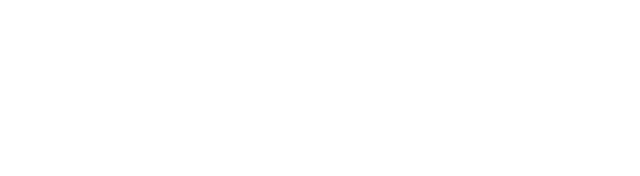
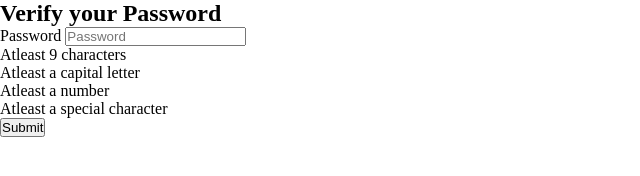
Before and after one commit to francesco-paolo-donofrio/kata-strong-password-validator, a plain HTML site: page index.html in a window 1280 px wide. Shown: the whole page, without its empty margins (0-640 px from the left). Drawn offline with Linux system fonts and the light colour scheme.

Commit message:
HTML - Base Structure

```diff
--- a/index.html
+++ b/index.html
@@ -10,4 +10,28 @@
     <title>Esercizio: Toboolist</title>
 </head>
 
-<body>
+    <body>
+        <div id="app">
+            <div>
+                <h2>Verify your Password</h2>
+                <div class="input">
+                    <label for="password">Password</label>
+                    <input type="password" id="password" placeholder="Password">
+                </div>
+                <div id="requirement">
+                    <p class="requirement">Atleast 9 characters</p>
+                    <p class="requirement">Atleast a capital letter</p>
+                    <p class="requirement">Atleast a number</p>
+                    <p class="requirement">Atleast a special character</p>
+                </div>
+                <div id="colorated-row">
+
+                </div>
+                <div id="submit">
+                    <button type="submit">Submit</button>
+                </div>
+            </div>
+        </div>
+    </body>
+
+</html>
```
